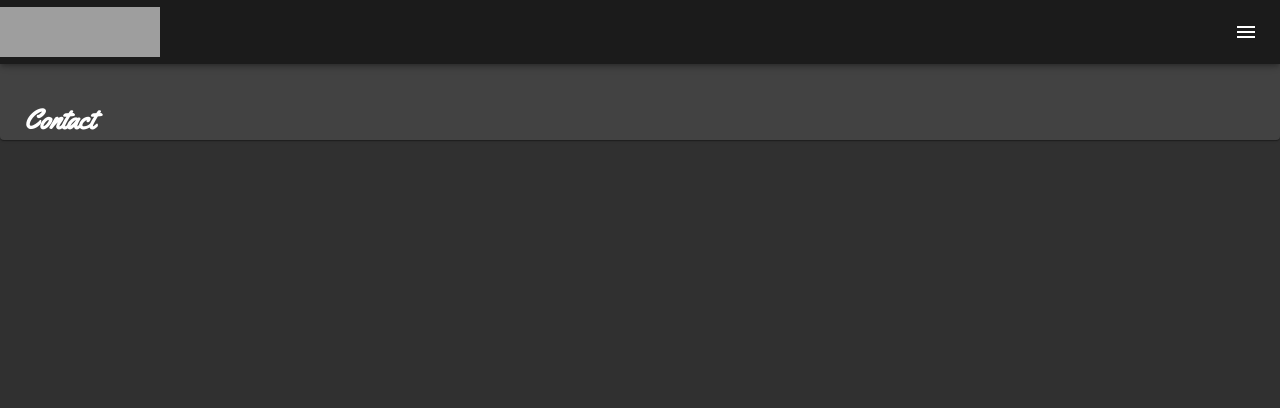
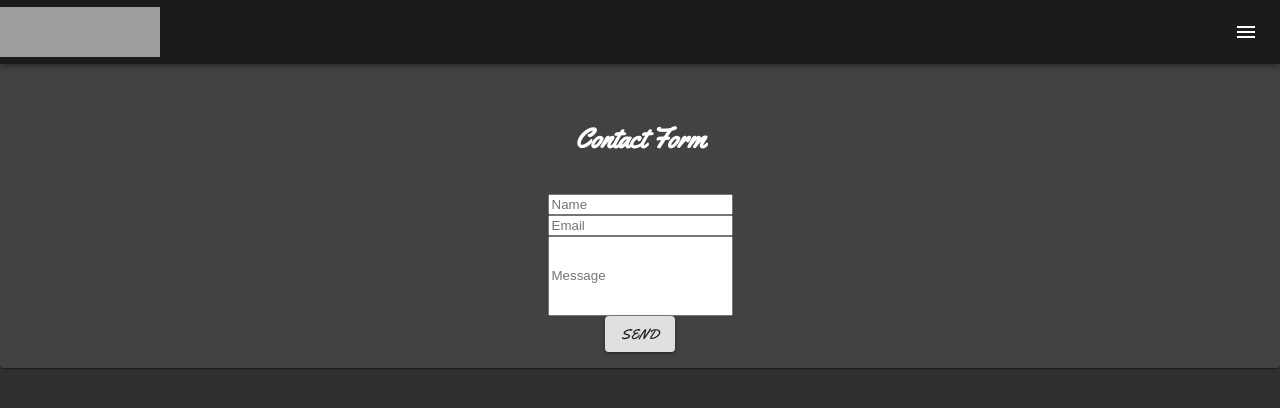
Before and after one commit to VartanyanE/abasigns, a React (Create React App) app: page /contact in a window 1280 px wide. Shown: the top 408 px of the page. Built offline with nearby package versions, Linux system fonts and the light colour scheme; grey boxes are pictures that could not be loaded; the HTML template or start-up script is replaced by a standard one; a web font is replaced by a local one.

Commit message:
styled and got form data

```diff
--- a/package.json
+++ b/package.json
@@ -13,6 +13,7 @@
     "gh-pages": "^3.1.0",
     "react": "^16.13.1",
     "react-dom": "^16.13.1",
+    "react-hook-form": "^6.0.2",
     "react-router": "^5.2.0",
     "react-router-dom": "^5.2.0",
     "react-scripts": "3.4.1"
--- a/src/App.js
+++ b/src/App.js
@@ -2,7 +2,7 @@ import React, { useState, useEffect } from "react";
 import "./App.css";
 import { BrowserRouter as Router, Route } from "react-router-dom";
 import Services from "./pages/Services"
-import Contact from "./pages/Contact"
+import Contact from "./pages/Contact/index"
 import Container from "@material-ui/core/Container";
 import Landing from "./pages/Landing";
 // import About from "./pages/About";
--- a/src/pages/Contact.jsx
+++ /dev/null
@@ -1,12 +0,0 @@
-import React from 'react'
-
-
-const Contact = () => {
-
-
-    return (
-        <h1 style={{marginTop: "100px"}}>Contact</h1>
-    )
-}
-
-export default Contact;
--- a/src/pages/Contact/index.js
+++ b/src/pages/Contact/index.js
@@ -1,8 +1,9 @@
-import React, { useState } from "react";
-import axios from "axios";
+import React, { useEffect } from "react";
+// import axios from "axios";
 import { makeStyles } from "@material-ui/core/styles";
 import { BrowserRouter as Router } from "react-router-dom";
 import { Paper, Grid, Button } from "@material-ui/core";
+import {useForm} from "react-hook-form";
 
 const useStyles = makeStyles((theme) => ({
   root: {
@@ -25,68 +26,95 @@ const useStyles = makeStyles((theme) => ({
     marginTop: "50px",
   },
 
-  buttonCenter: {
+  itemCenter: {
     display: "flex",
     justifyContent: "center",
-    height: "200px",
+
     alignItems: "center",
   },
 
   buttonStyle: {
     color: theme.palette.success.light,
   },
+
+  messageInput : {
+    height: "80px"
+  }
 }));
 
 function Contact() {
   const classes = useStyles();
-  const [form, setForm] = useState({
-    name: "",
-    message: "",
-    email: "",
-    sent: false,
-    buttonText: "Send Message",
-  });
+  const {register, handleSubmit, reset} = useForm();
 
-  const formSubmit = (e) => {
-    e.preventDefault();
 
-    setForm({
-      buttonText: "...sending",
-    });
 
-    let data = {
-      name: form.name,
-      email: form.email,
-      message: form.message,
-    };
+  const onSubmit = (data, event) => {
+    console.log(data);
+    event.target.reset()
+  }
 
-    axios
-      .post("API_URI", data)
-      .then((res) => {
-        setForm({ sent: true }, resetForm());
-      })
-      .catch(() => {
-        console.log("Message not sent");
-      });
-  };
-  const resetForm = () => {
-    setForm({
-      name: "",
-      message: "",
-      email: "",
-      buttonText: "Message Sent",
-    });
-  };
+
+  // useEffect(async () => {
+  //   const result = await fetch('./api/formValues.json'); // result: { firstName: 'test', lastName: 'test2' }
+  //   reset(result); // asynchronously reset your form values
+  // }, [reset])
+
+  // const [form, setForm] = useState({
+  //   name: "",
+  //   message: "",
+  //   email: "",
+  //   sent: false,
+  //   buttonText: "Send Message",
+  // });
+
+  // const formSubmit = (e) => {
+  //   e.preventDefault();
+
+  //   setForm({
+  //     buttonText: "...sending",
+  //   });
+
+  //   let data = {
+  //     name: form.name,
+  //     email: form.email,
+  //     message: form.message,
+  //   };
+
+  //   axios
+  //     .post("API_URI", data)
+  //     .then((res) => {
+  //       setForm({ sent: true }, resetForm());
+  //     })
+  //     .catch(() => {
+  //       console.log("Message not sent");
+  //     });
+  // };
+  // const resetForm = () => {
+  //   setForm({
+  //     name: "",
+  //     message: "",
+  //     email: "",
+  //     buttonText: "Message Sent",
+  //   });
+  // };
 
   return (
     <Router>
       <div className={classes.root}>
-        <Grid container spacing={0} style={{ marginTop: "100px" }}>
+        <Grid container spacing={0} style={{ marginTop: "100px" }} >
           <Grid item xs={3}></Grid>
-          <Grid item xs={6} className={classes.buttonCenter}>
-            <h1>Contact</h1>
+          <Grid item xs={6} className={classes.itemCenter}>
+           <h1>Contact Form</h1>
           </Grid>
           <Grid item xs={3}></Grid>
+          <Grid item xs={12} className={classes.paper}>
+          <form onSubmit = {handleSubmit(onSubmit)} >
+              <input type = "text" placeholder="Name" name="name" ref={register} color="primary" /><br/>
+              <input type ="text" placeholder= "Email" name="email" ref={register} /><br/>
+              <input type ="textarea" placeholder= "Message" name="message" ref={register} className={classes.messageInput} /><br/>
+              <Button variant="contained" type="submit">Send</Button>
+            </form>
+          </Grid>
         </Grid>
       </div>
     </Router>
```
Also changed, not shown: 1 other file (tests, documents, lock files or other folders).
